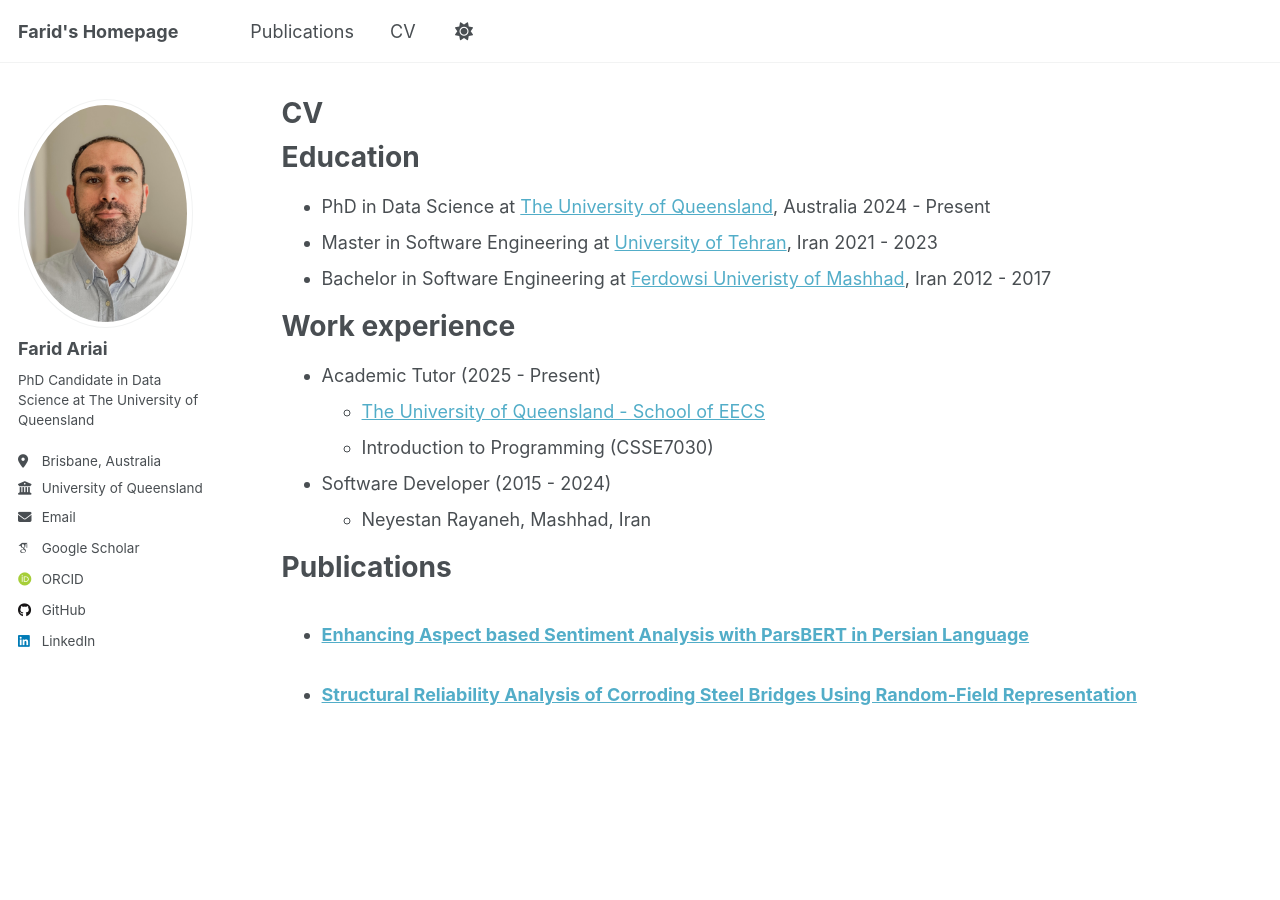
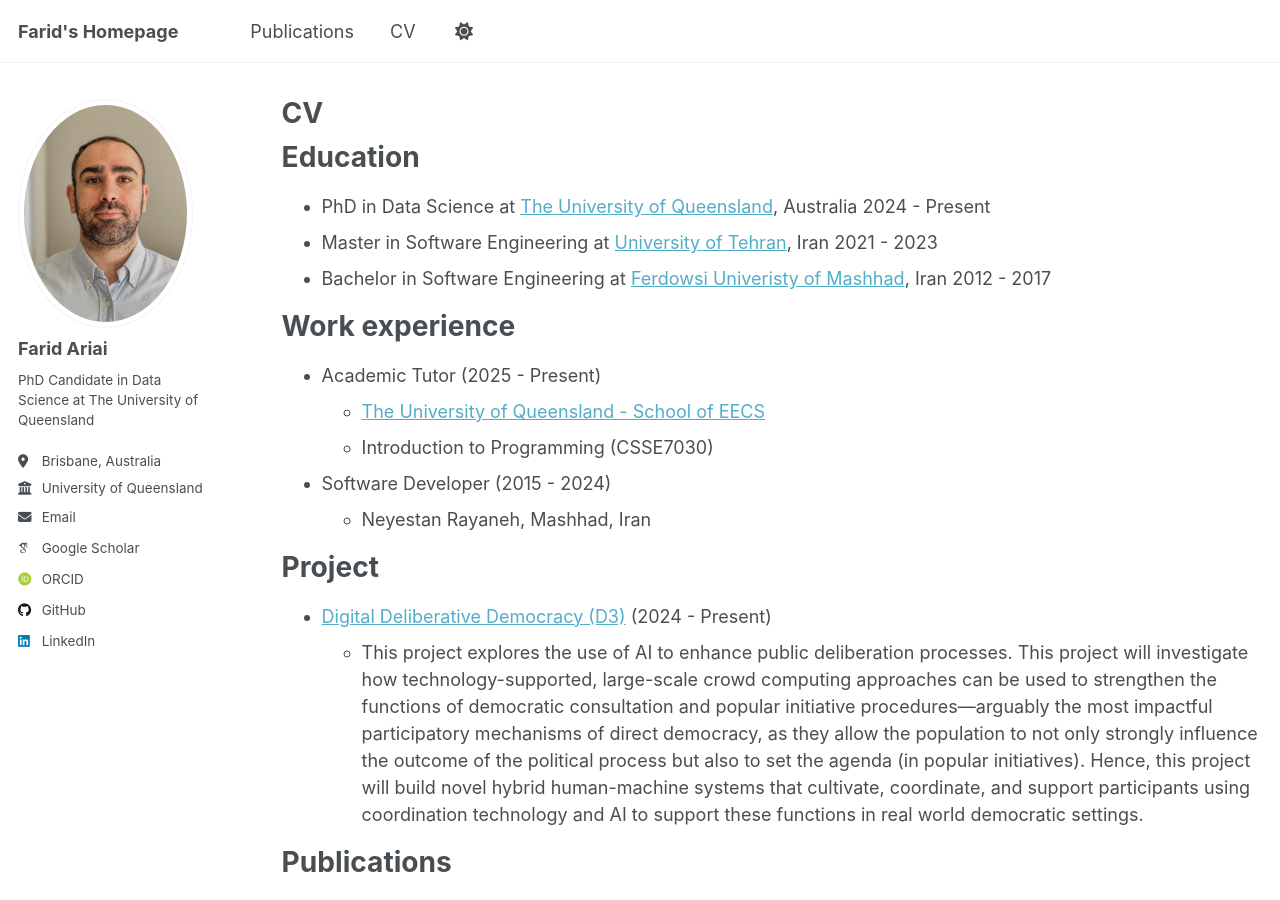
Before and after one commit to farid-ariai/farid-ariai.github.io, a Jekyll site: the page built from _pages/cv.md, in a window 1280 px wide and 900 px high. Built offline with Jekyll 4.4.1, drawn with Linux system fonts in a browser that asks for light colours; some web fonts are replaced; a script that is not in the unit is left out.

Commit message:
Update cv.md

```diff
--- a/_pages/cv.md
+++ b/_pages/cv.md
@@ -24,6 +24,11 @@ Work experience
 * Software Developer  (2015 - 2024)
   * Neyestan Rayaneh, Mashhad, Iran
 
+Project
+======
+* [Digital Deliberative Democracy (D3)](https://d3-project.ch) (2024 - Present)
+  * This project explores the use of AI to enhance public deliberation processes. This project will investigate how technology-supported, large-scale crowd computing approaches can be used to strengthen the functions of democratic consultation and popular initiative procedures—arguably the most impactful participatory mechanisms of direct democracy, as they allow the population to not only strongly influence the outcome of the political process but also to set the agenda (in popular initiatives). Hence, this project will build novel hybrid human-machine systems that cultivate, coordinate, and support participants using coordination technology and AI to support these functions in real world democratic settings.
+
 Publications
 ======
   <ul>{% for post in site.publications reversed %}
```
